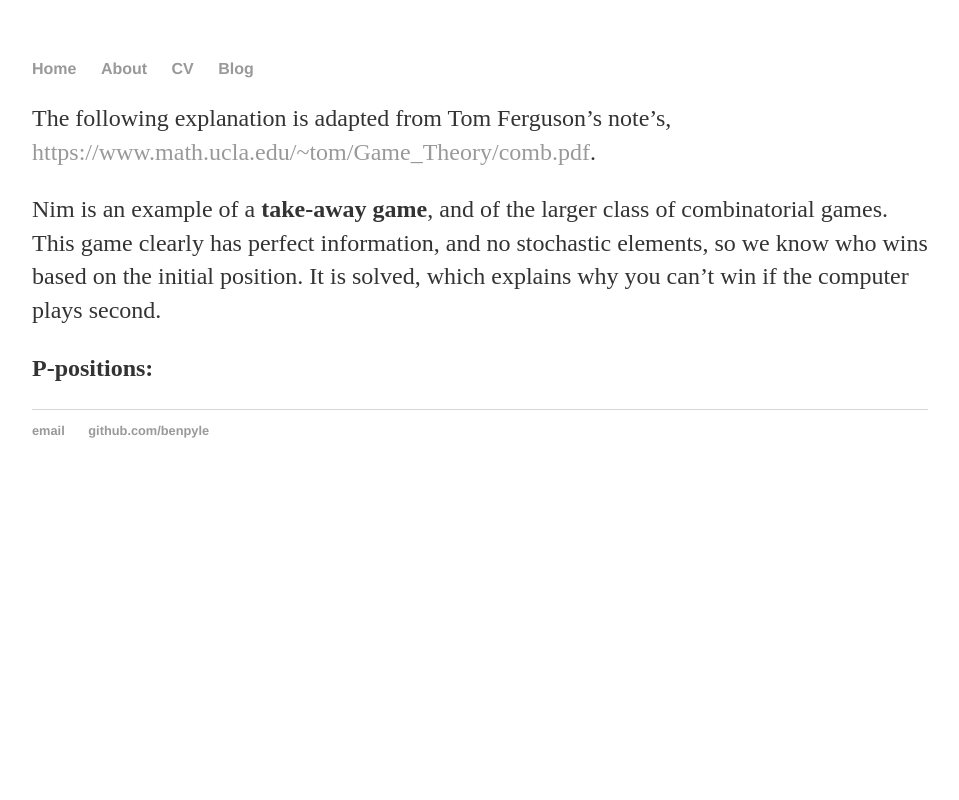
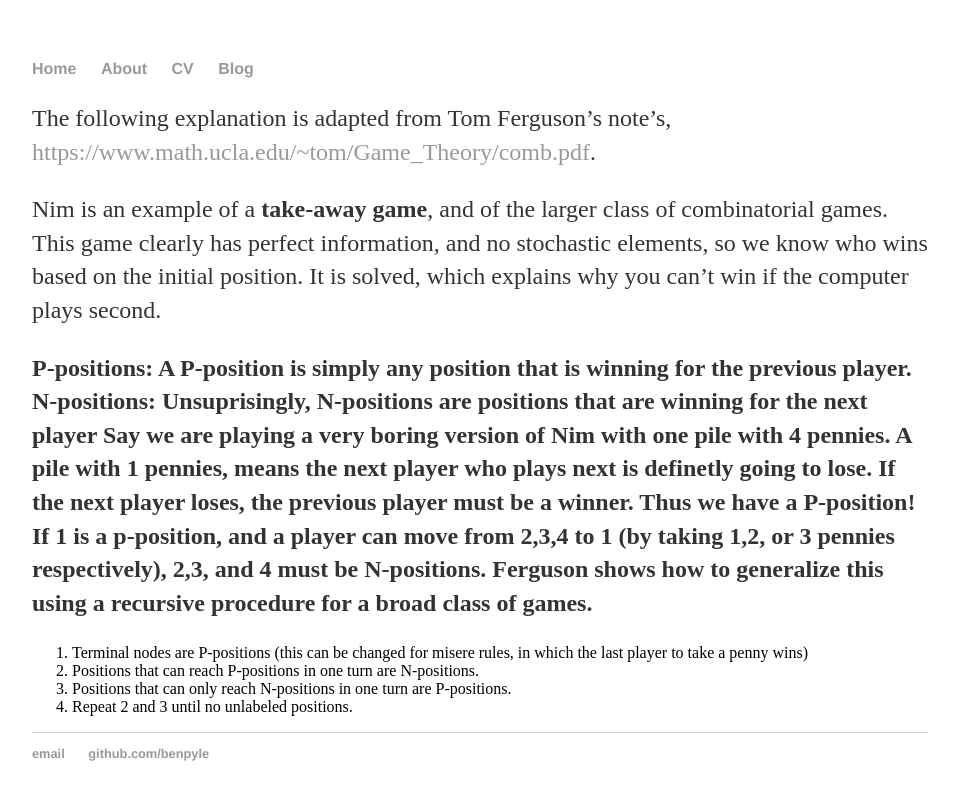
Before and after one commit to BenPyle/BenPyle.github.io, a Jekyll site: the page built from nim/nim_explainer.md, in a window 1280 px wide. Shown: the top 800 px of the page, without its empty margins (160-1119 px from the left). Built offline with Jekyll 4.4.1, drawn with Linux system fonts in a browser that asks for light colours; our own code applies the rules of GitHub Pages for plain Markdown files.

Commit message:
Update nim_explainer.md

```diff
--- a/nim/nim_explainer.md
+++ b/nim/nim_explainer.md
@@ -2,4 +2,11 @@ The following explanation is adapted from Tom Ferguson's note's, <https://www.ma
 
 Nim is an example of a <b>take-away game</b>, and of the larger class of combinatorial games. This game clearly has perfect information, and no stochastic elements, so we know who wins based on the initial position. It is solved, which explains why you can't win if the computer plays second.
 
-<b> P-positions:<b>
+<b> P-positions:<b> A P-position is simply any position that is winning for the previous player.
+<b> N-positions:<b> Unsuprisingly, N-positions are positions that are winning for the next player
+Say we are playing a very boring version of Nim with one pile with 4 pennies. A pile with 1 pennies, means the next player who plays next is definetly going to lose. If the next player loses, the previous player must be a winner. Thus we have a P-position! If 1 is a p-position, and a player can move from 2,3,4 to 1 (by taking 1,2, or 3 pennies respectively), 2,3, and 4 must be N-positions.
+Ferguson shows how to generalize this using a recursive procedure for a broad class of games.
+1. Terminal nodes are P-positions (this can be changed for misere rules, in which the last player to take a penny wins)
+2. Positions that can reach P-positions in one turn are N-positions.
+3. Positions that can only reach N-positions in one turn are P-positions.
+4. Repeat 2 and 3 until no unlabeled positions.
```
